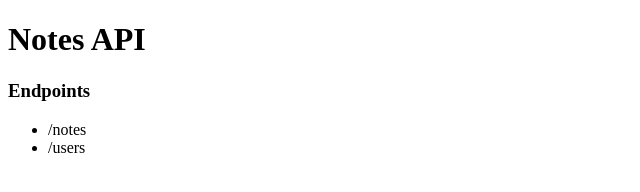
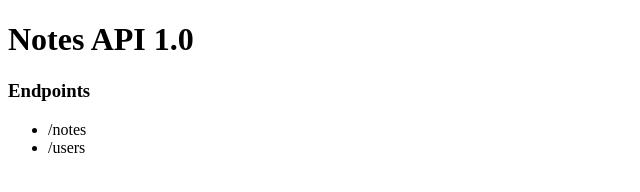
Before and after one commit to fw-teaching/wom22-exempel, a website: page public/index.html in a window 1280 px wide. Shown: the full height of the page, 0-640 px from the left. Drawn offline with Linux system fonts and the light colour scheme.

Commit message:
lektion 7

```diff
--- a/package.json
+++ b/package.json
@@ -13,6 +13,7 @@
   },
   "dependencies": {
     "bcrypt": "^5.0.1",
+    "cors": "^2.8.5",
     "dotenv": "^16.0.2",
     "express": "^4.18.1",
     "jsonwebtoken": "^8.5.1",
--- a/public/index.html
+++ b/public/index.html
@@ -7,7 +7,7 @@
     <title>Notes API</title>
 </head>
 <body>
-    <h1>Notes API</h1>
+    <h1>Notes API 1.0</h1>
     <h3>Endpoints</h3>
     <ul>
         <li>/notes</li>
--- a/server.js
+++ b/server.js
@@ -3,6 +3,7 @@
 const express = require('express')
 const app = express()
 const mongoose = require('mongoose')
+const cors = require('cors')
 const PORT = process.env.PORT || 3030
 
 // Importera dotenv och läs in .env-filen
@@ -19,6 +20,9 @@ db.on('open', () => console.log('Connected to DB!'))
 
 app.use(express.json())
 
+// Tillåt CORS Origin: *
+app.use(cors())
+
 // Vi visar en statisk sida på site root
 app.use('/', express.static(__dirname + '/public'))
 
```
Also changed, not shown: 3 other files.
